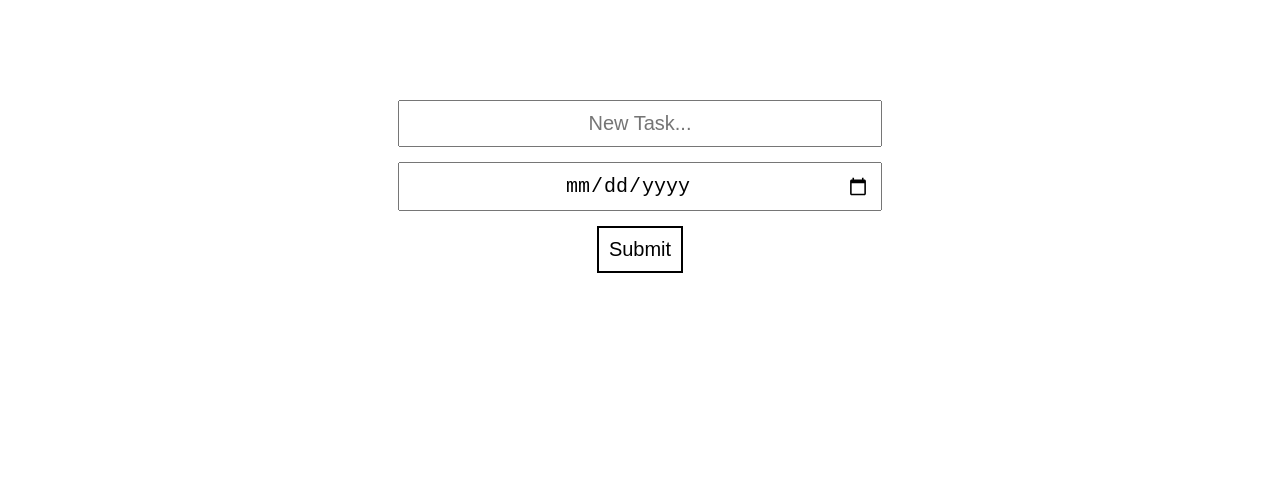
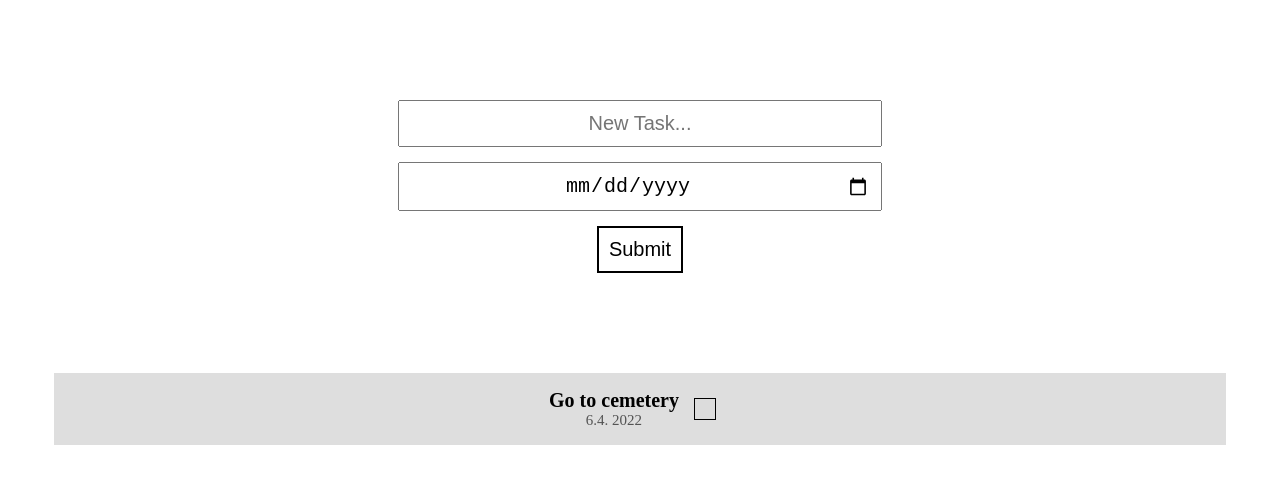
Before and after one commit to Peter-Mihalik/react-test-to-do-ldit, a React (Create React App) app: page / in a window 1280 px wide. Shown: the top 484 px of the page. Built offline with nearby package versions, Linux system fonts and the light colour scheme; the HTML template or start-up script is replaced by a standard one.

Commit message:
taskList.css and TaskList.js added

```diff
--- a/src/App.js
+++ b/src/App.js
@@ -1,5 +1,6 @@
 import { useState } from "react";
 import NewTaskFrom from "./components/NewTaskFrom";
+import Task from "./components/Task";
 
 function App() {
   const [activeTasks, setActiveTasks] = useState([])
@@ -15,7 +16,7 @@ function App() {
     <div className="App">
       <NewTaskFrom addTask={addTask}></NewTaskFrom>
       <div className="taskContainers">
-
+        <Task task={{title:'Go to cemetery', date:'6.4. 2022', status:false, id:1}}></Task>
       </div>
     </div>
   );
```
Also changed, not shown: src/components/TaskList.js (added, +7 -0 lines).
